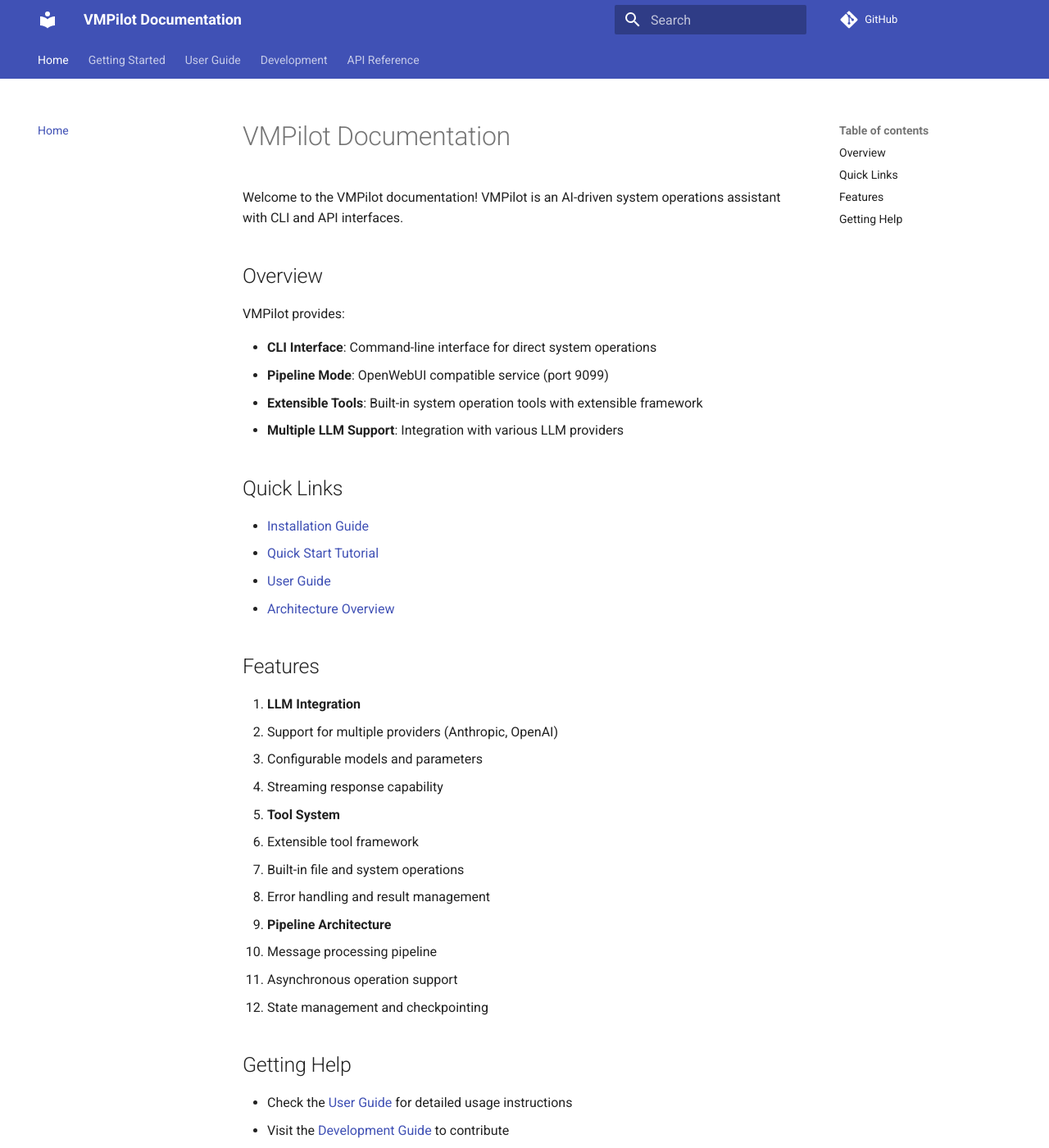
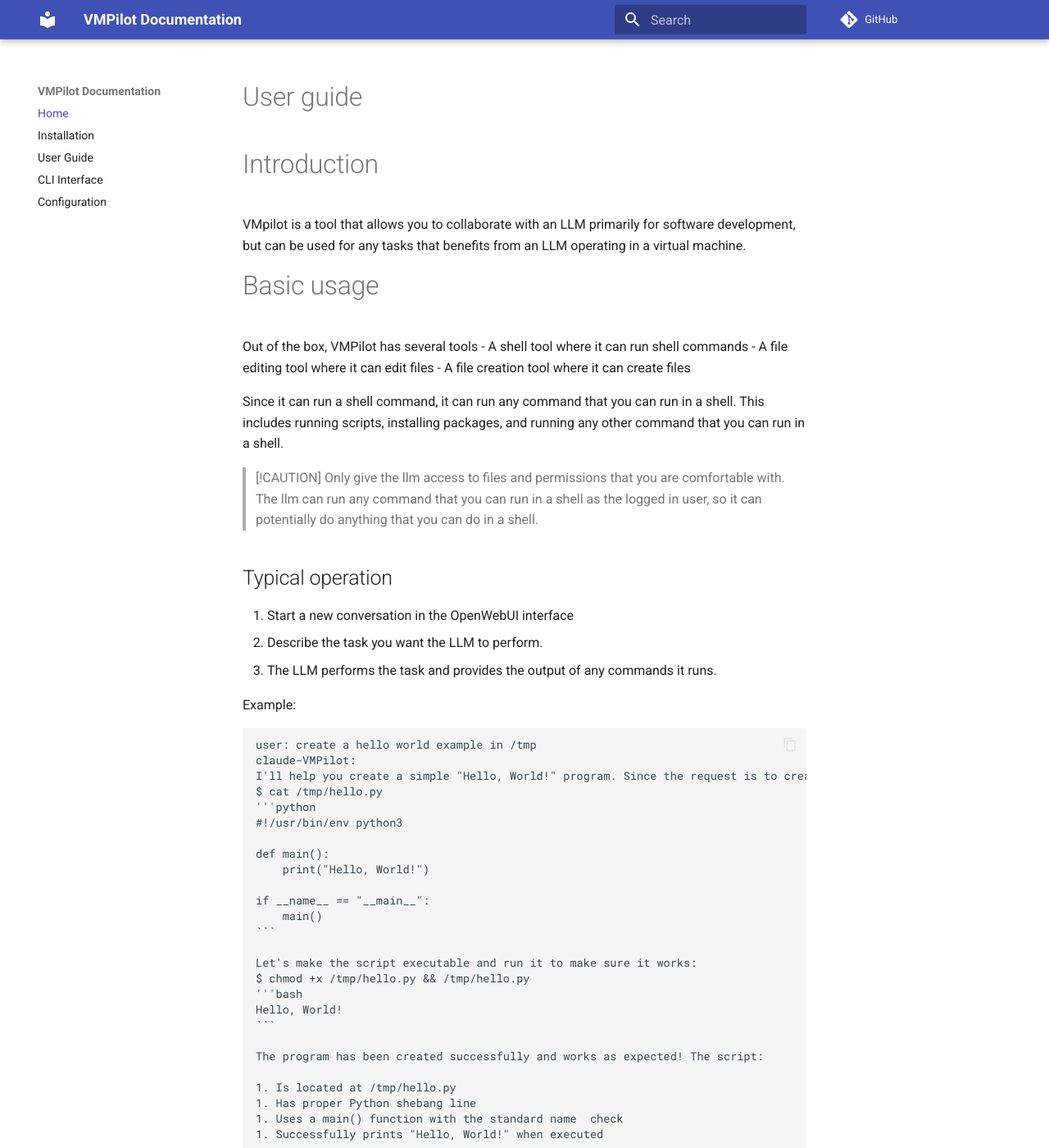
Before and after one commit to drorm/vmpilot, an MkDocs documentation site: the page built from docs/source/index.md, in a window 1280 px wide and 1400 px high. Shown: the whole window at 82% size. Built offline with MkDocs 1.6.1 and Material for MkDocs 9.7.7, drawn with Linux system fonts in a browser that asks for light colours; comment, search, counter and statistics services are not loaded; some of the changed text lies outside the part shown.

Commit message:
Update documentation for VMPilot setup and usage
- Simplified the navigation structure in `mkdocs.yml`
- Updated the `index.md` to provide a clearer overview and basic usage guide for VMPilot
- Enhanced content in `installation.md` for setup instructions, including security recommendations
- Added new guides: `configuration.md` and streamlined existing documentation paths
- Updated preferred model information and highlighted use cases
- Refined workspace creation instructions for OpenWebUI

`````diff
--- a/docs/mkdocs.yml
+++ b/docs/mkdocs.yml
@@ -4,27 +4,18 @@ site_description: Documentation for VMPilot - AI-driven system operations assist
 theme:
   name: material
   features:
-    - navigation.tabs
     - navigation.sections
-    - navigation.top
+    - toc.follow
     - search.highlight
     - search.share
     - content.code.copy
 
 nav:
   - Home: index.md
-  - Getting Started:
-    - Installation: getting-started/installation.md
-    - Quick Start: getting-started/quickstart.md
-  - User Guide:
-    - CLI Interface: user-guide/index.md
-    - Pipeline Mode: user-guide/pipeline.md
-    - Configuration: user-guide/configuration.md
-  - Development:
-    - Architecture: development/architecture.md
-    - Tools System: development/tools.md
-    - Contributing: development/contributing.md
-  - API Reference: api-reference.md
+  - Installation: installation.md
+  - User Guide: user-guide.md
+  - CLI Interface: cli.md
+  - Configuration: configuration.md
 
 markdown_extensions:
   - pymdownx.highlight:
--- a/docs/source/index.md
+++ b/docs/source/index.md
@@ -1,42 +1,83 @@
-# VMPilot Documentation
+# User guide
 
-Welcome to the VMPilot documentation! VMPilot is an AI-driven system operations assistant with CLI and API interfaces.
+# Introduction
+VMpilot is a tool that allows you to collaborate with an LLM primarily for software development, but can be used for any tasks that benefits from an LLM operating in a virtual machine.
 
-## Overview
+# Basic usage
+Out of the box, VMPilot has several tools
+- A shell tool where it can run shell commands
+- A file editing tool where it can edit files
+- A file creation tool where it can create files
 
-VMPilot provides:
+Since it can run a shell command, it can run any command that you can run in a shell. This includes running scripts, installing packages, and running any other command that you can run in a shell.
+> [!CAUTION]
+Only give the llm access to files and permissions that you are comfortable with. The llm can run any command that you can run in a shell as the logged in user, so it can potentially do anything that you can do in a shell.
 
-- **CLI Interface**: Command-line interface for direct system operations
-- **Pipeline Mode**: OpenWebUI compatible service (port 9099)
-- **Extensible Tools**: Built-in system operation tools with extensible framework
-- **Multiple LLM Support**: Integration with various LLM providers
+## Typical operation
 
-## Quick Links
+1. Start a new conversation in the OpenWebUI interface
+2. Describe the task you want the LLM to perform.
+3. The LLM performs the task and provides the output of any commands it runs.
 
-- [Installation Guide](getting-started/installation.md)
-- [Quick Start Tutorial](getting-started/quickstart.md)
-- [User Guide](user-guide/index.md)
-- [Architecture Overview](development/architecture.md)
+Example:
+````
+user: create a hello world example in /tmp
+claude-VMPilot:
+I'll help you create a simple "Hello, World!" program. Since the request is to create a file but doesn't specify the exact filename, I'll create a Python file named hello.py in the /tmp directory.I've created a simple Python "Hello, World!" program in /tmp/hello.py. Let's verify the file was created and check its contents:
+$ cat /tmp/hello.py
+'''python
+#!/usr/bin/env python3
 
-## Features
+def main():
+    print("Hello, World!")
 
-1. **LLM Integration**
-   - Support for multiple providers (Anthropic, OpenAI)
-   - Configurable models and parameters
-   - Streaming response capability
+if __name__ == "__main__":
+    main()
+```
 
-2. **Tool System**
-   - Extensible tool framework
-   - Built-in file and system operations
-   - Error handling and result management
+Let's make the script executable and run it to make sure it works:
+$ chmod +x /tmp/hello.py && /tmp/hello.py
+'''bash
+Hello, World!
+```
 
-3. **Pipeline Architecture**
-   - Message processing pipeline
-   - Asynchronous operation support
-   - State management and checkpointing
+The program has been created successfully and works as expected! The script:
 
-## Getting Help
+1. Is located at /tmp/hello.py
+1. Has proper Python shebang line
+1. Uses a main() function with the standard name  check
+1. Successfully prints "Hello, World!" when executed
+````
 
-- Check the [User Guide](user-guide/index.md) for detailed usage instructions
-- Visit the [Development Guide](development/contributing.md) to contribute
-- Review the [API Reference](api-reference.md) for integration details
+### Notes
+- The LLM tends to be a bit verbose and has a bias towards action. It will, as is often the case with LLMs, try its best to answer your question, or perform the task you've asked it to do, rather than ask for clarification. You can change that by asking it to just discuss the task or ask for clarification.
+
+- It can perform several opeartions to accomplish a task. In our case, it created the script, and ran it to verify that it works.
+
+- Outputs are fenced in the appropriate language for easy reading.
+
+- The LLM will often provide additional information about the task it performed, such as the location of the file it created, the contents of the file, and the output of any commands it ran.
+
+# Choosing the provider and model
+
+We support multiple providers such as OpenAI and Anthropic. You can choose the provider and model you want to use in the OpenWebUI interface on the top left. This is quite similar to how you would choose a model in OpenAI's interface. We recommend however that you use Workspaces since they allow you to both choose the model and prompt you want to use.
+
+## Workspaces
+
+Workspaces are very powerful since they allow you to group pipelines and prompt. Examples of workspaces:
+- My software with OpenAI
+- My software with Anthropic
+- Frontend development
+- Backend development
+- Personal
+
+In your prompt tell the llm
+- The root directory of your project. This is crucial to understand where to find the files you are working on.
+- The stack you're using
+- A description of the project and the hierarchy of the files
+
+### Create a workspace
+- Click on "Workspace"
+- Click on "+" to create a new workspace
+- Name it, enter a prompt and edit any other settings
+- Click "Save"
`````
Also changed, not shown: docs/source/configuration.md (added, +60 -0 lines), docs/source/installation.md (renamed from docs/source/getting-started/installation.md, +6 -3 lines), docs/source/cli.md (line endings or trailing spaces), docs/source/dns_ssl_setup.md (renamed from olddocs/dns_ssl_setup.md), docs/source/user-guide.md (line endings or trailing spaces).
